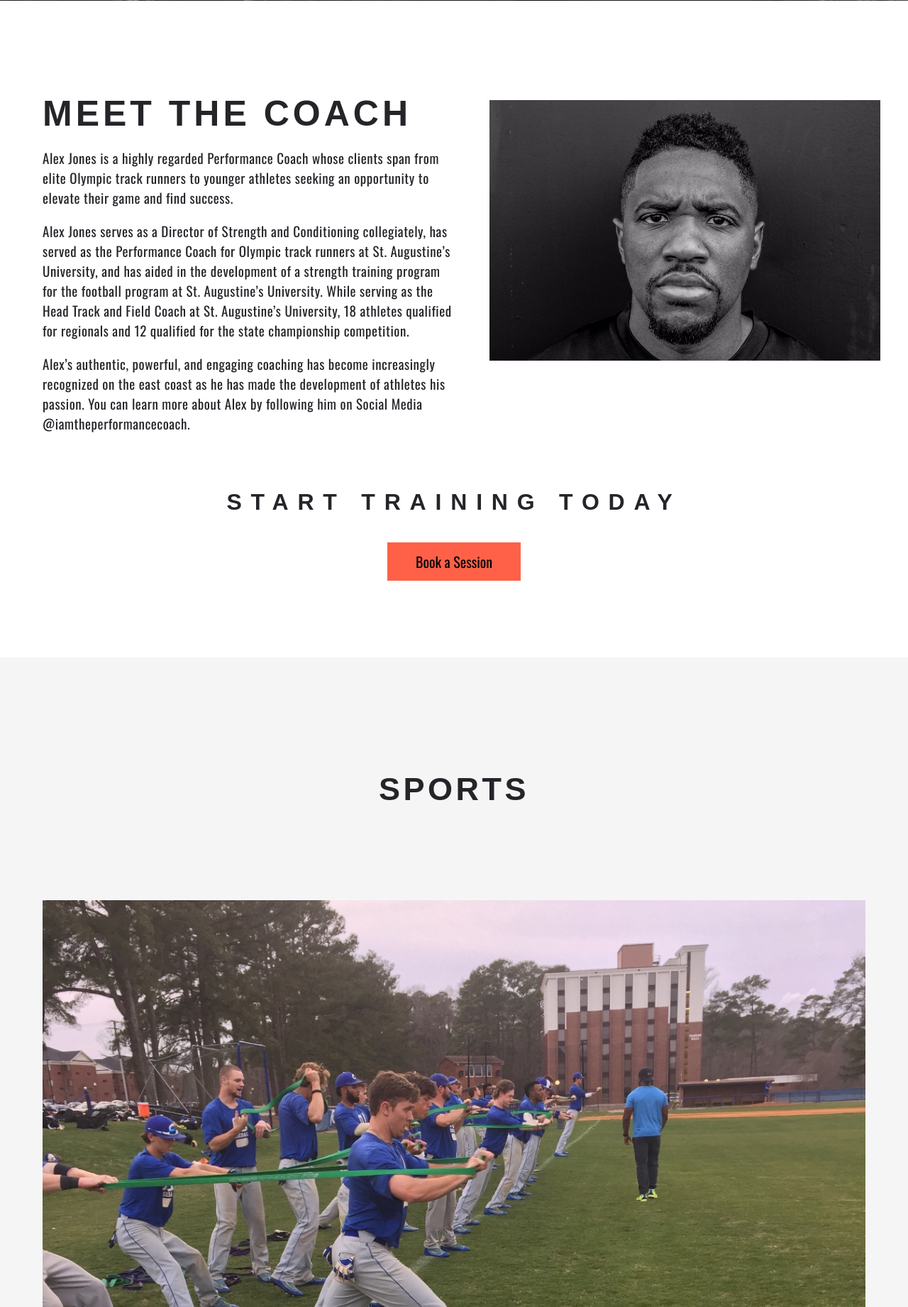
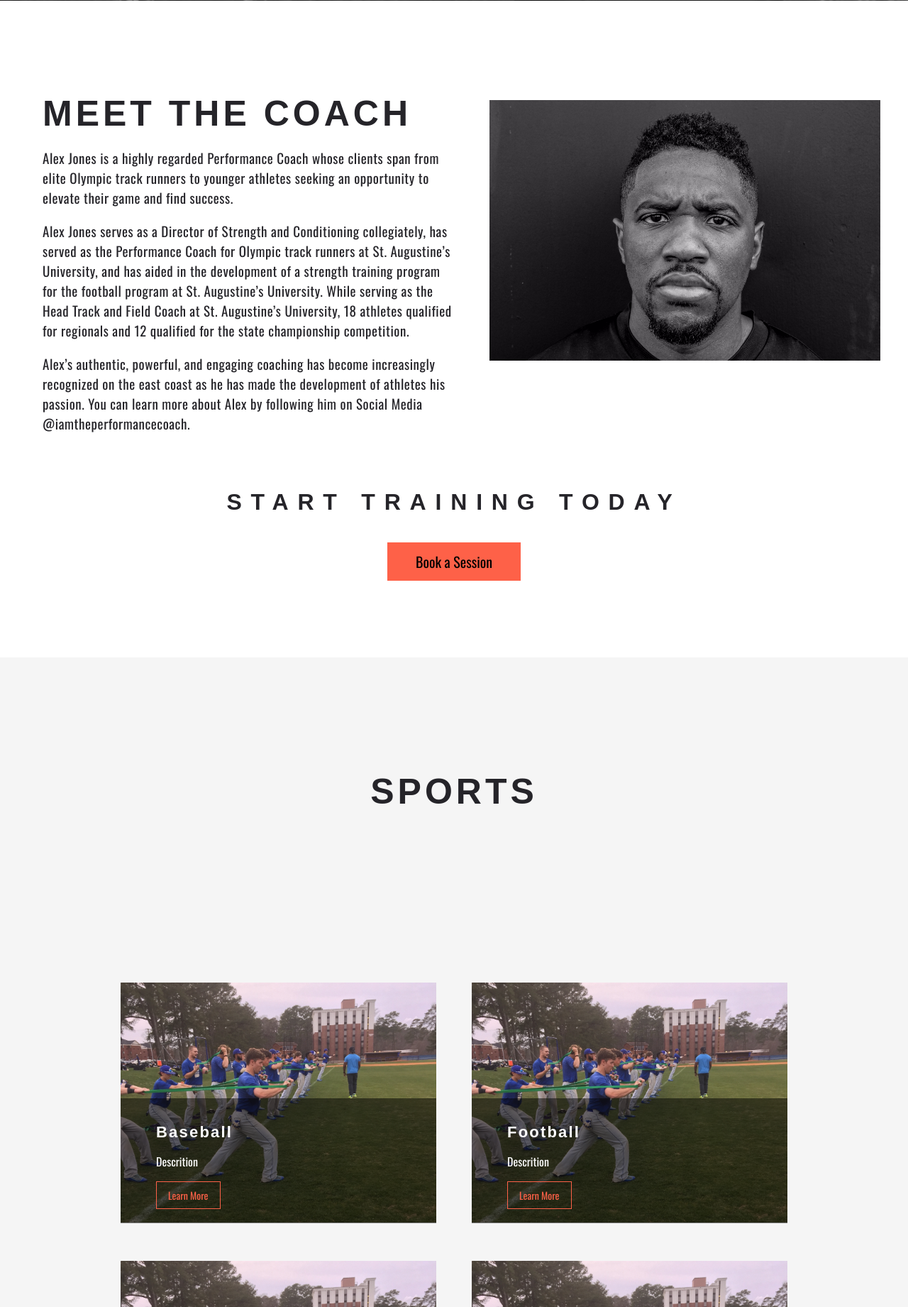
Before and after one commit to katiewrennhansen/PerformanceCoachAlt, a PHP site: page / in a window 1280 px wide. Shown: the part 799-2640 px from the top of the page at 71% size. Run offline with PHP 8.4, Linux system fonts and the light colour scheme; some web fonts are replaced.

Commit message:
add responsive styles to sport and new sport nav link

```diff
--- a/index.html
+++ b/index.html
@@ -26,6 +26,7 @@
                 <ul>
                     <li class="nav-link"><a href="#home">Home</a></li>
                     <li class="nav-link"><a href="#about">About</a></li>
+                    <li class="nav-link"><a href="#sports">Sports</a></li>
                     <li class="nav-link"><a href="#facility">Location / Calendar</a></li>
                     <li class="nav-link"><a href="#contact">Contact</a></li>
                     <li class="nav-link"><a href="services.html">Services</a></li>
@@ -61,7 +62,7 @@
                 </div>
         </section>
 
-        <section class="sports" id="services">
+        <section class="sports" id="sports">
             <div class="sport-content-container">
                 <h2>Sports</h2>
                 <div class="sport-thumbnail-container">
@@ -73,7 +74,7 @@
                             <button class="learn" href="servicepages/saq.html">Learn More</button>
                         </div>
                     </div>
-                    <hr>
+
                     <div class="sport-thumbnail">
                         <img class="sport-img" src="images/Baseball.JPG" alt="photo for SAQ training">
                         <div class="sport-content">
@@ -82,7 +83,7 @@
                             <button class="learn" href="servicepages/saq.html">Learn More</button>
                         </div>
                     </div>
-                    <hr>
+
                     <div class="sport-thumbnail">
                         <img class="sport-img" src="images/Baseball.JPG" alt="photo for SAQ training">
                         <div class="sport-content">
@@ -91,7 +92,7 @@
                             <button class="learn" href="servicepages/saq.html">Learn More</button>
                         </div>
                     </div>
-                    <hr>
+
                     <div class="sport-thumbnail">
                         <img class="sport-img" src="images/Baseball.JPG" alt="photo for SAQ training">
                         <div class="sport-content">
@@ -100,7 +101,7 @@
                             <button class="learn" href="servicepages/saq.html">Learn More</button>
                         </div>
                     </div>
-                    <hr>
+
                 </div>
             </div>
         </section>
--- a/main.css
+++ b/main.css
@@ -307,12 +307,11 @@ SPORTS
 */
 .sports {
     background: rgb(245, 245, 245);
-    padding-top: 100px;
     color: #252429;
 }
 
 .sport-content-container {
-    padding: 60px;
+    padding: 160px 50px;
 }
 
 .sports h2 {
@@ -577,7 +576,8 @@ textarea:hover {
         width: 60%;
         margin: 0 auto;
     }
-    h2 {
+    h2,
+    .sports h2 {
         font-size: 50px;
     }
     .about-content h2 {
@@ -592,6 +592,16 @@ textarea:hover {
         font-size: 32px;
         width: 80%;
         margin: 50px auto;
+    }
+
+    .sport-thumbnail-container {
+        display: grid;
+        grid-template-columns: repeat(2, 1fr);
+        grid-template-rows: repeat(2, 1fr);
+        grid-gap: 30px;
+    }
+    .sport-thumbnail {
+        margin: 0;
     }
     i {
         font-size: 30px;
@@ -636,6 +646,11 @@ textarea:hover {
     .about-content {
         width: 60%;
         margin: 10px;
+    }
+    .sport-thumbnail-container {
+        padding: 160px 120px;
+        grid-gap: 50px;
+
     }
     .facility-flex {
         display: flex;
--- a/servicepages/performanceTraining.html
+++ b/servicepages/performanceTraining.html
@@ -26,6 +26,7 @@
                         <ul>
                             <li class="nav-link"><a href="../index.html">Home</a></li>
                             <li class="nav-link"><a href="../index.html#about">About</a></li>
+                            <li class="nav-link"><a href="../index.html#sports">Sports</a></li>
                             <li class="nav-link"><a href="../index.html#facility">Location / Calendar</a></li>
                             <li class="nav-link"><a href="../index.html#contact">Contact</a></li>
                             <li class="nav-link"><a href="../services.html">Services</a></li>
--- a/servicepages/saq.html
+++ b/servicepages/saq.html
@@ -26,6 +26,7 @@
                         <ul>
                             <li class="nav-link"><a href="../index.html">Home</a></li>
                             <li class="nav-link"><a href="../index.html#about">About</a></li>
+                            <li class="nav-link"><a href="../index.html#sports">Sports</a></li>
                             <li class="nav-link"><a href="../index.html#facility">Location / Calendar</a></li>
                             <li class="nav-link"><a href="../index.html#contact">Contact</a></li>
                             <li class="nav-link"><a href="../services.html">Services</a></li>
--- a/servicepages/teamCamp.html
+++ b/servicepages/teamCamp.html
@@ -26,6 +26,7 @@
                         <ul>
                             <li class="nav-link"><a href="../index.html">Home</a></li>
                             <li class="nav-link"><a href="../index.html#about">About</a></li>
+                            <li class="nav-link"><a href="../index.html#sports">Sports</a></li>
                             <li class="nav-link"><a href="../index.html#facility">Location / Calendar</a></li>
                             <li class="nav-link"><a href="../index.html#contact">Contact</a></li>
                             <li class="nav-link"><a href="../services.html">Services</a></li>
--- a/services.html
+++ b/services.html
@@ -26,6 +26,7 @@
                         <ul>
                             <li class="nav-link"><a href="index.html">Home</a></li>
                             <li class="nav-link"><a href="index.html#about">About</a></li>
+                            <li class="nav-link"><a href="index.html#sports">Sports</a></li>
                             <li class="nav-link"><a href="index.html#facility">Location / Calendar</a></li>
                             <li class="nav-link"><a href="#contact">Contact</a></li>
                             <li class="nav-link"><a href="#services">Services</a></li>
```
